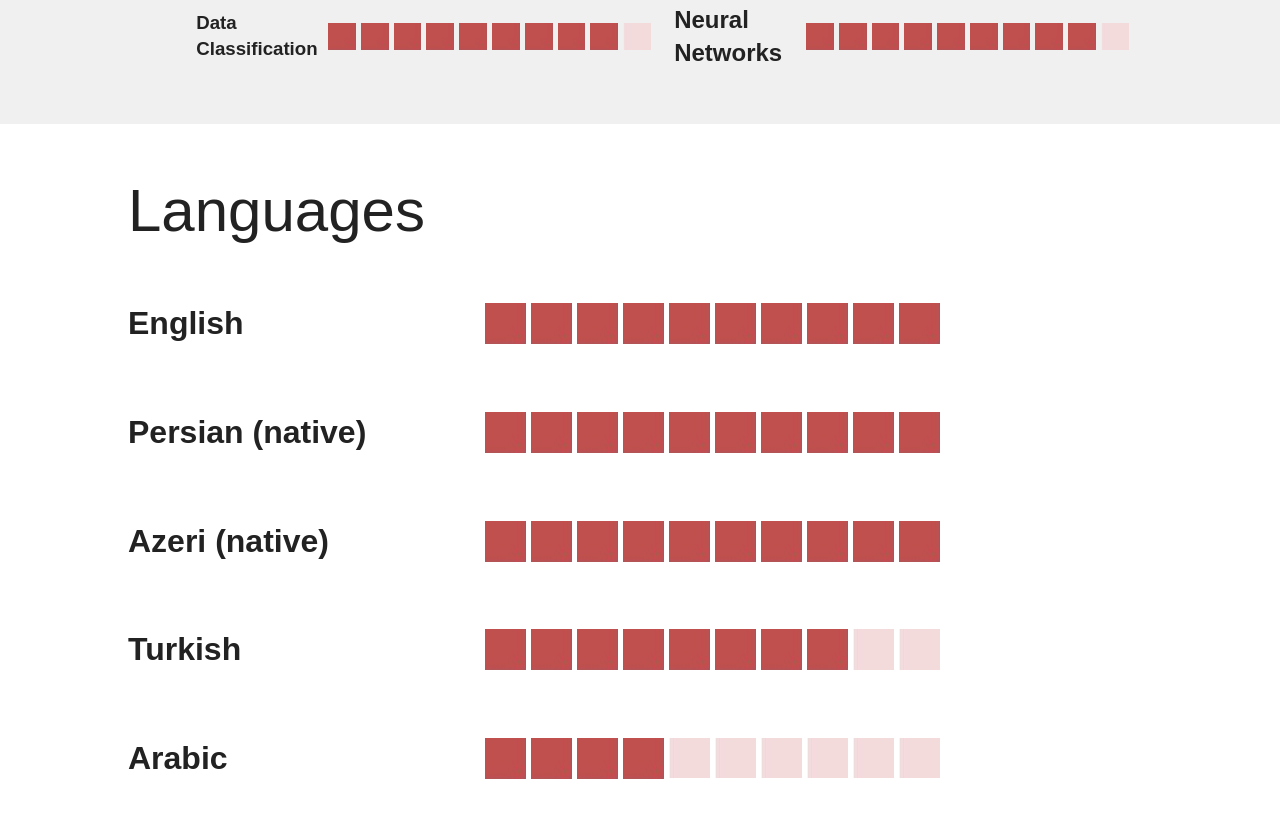
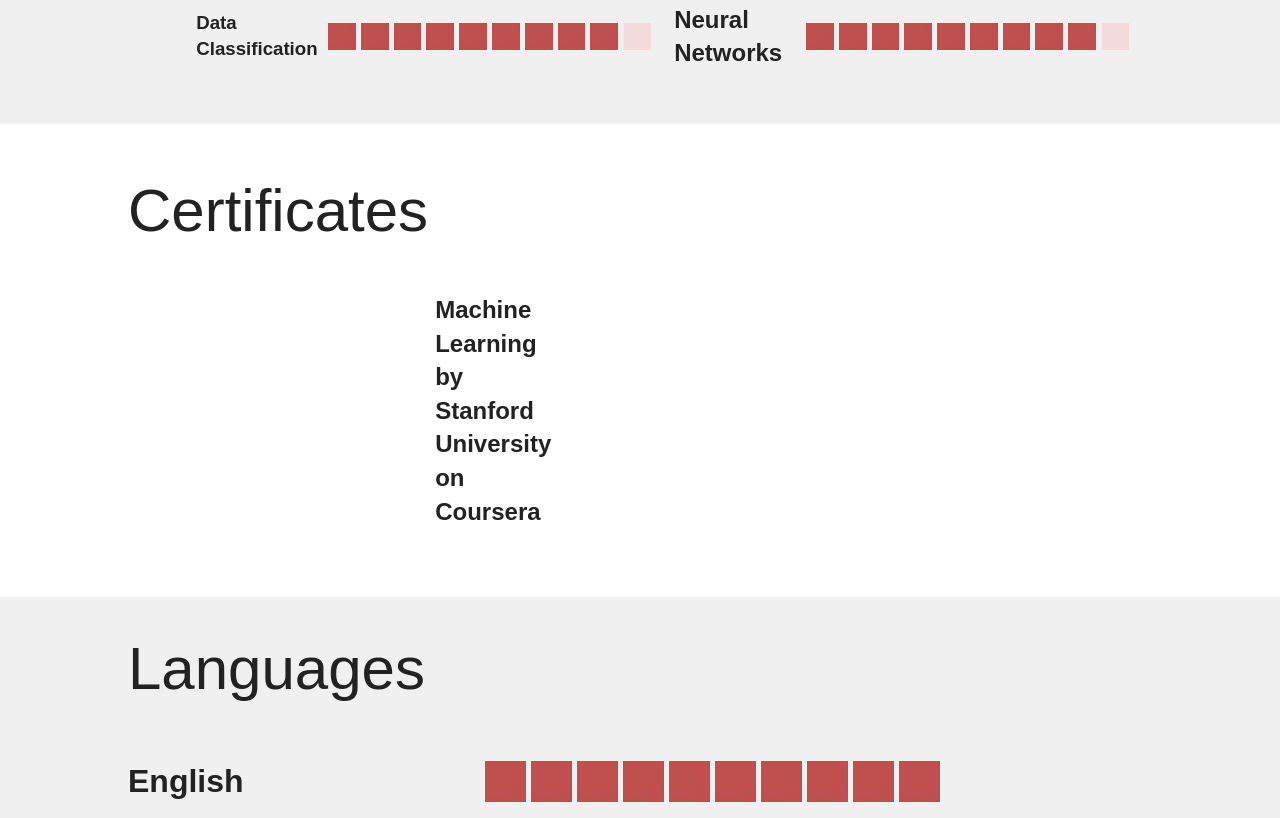
Before and after one commit to farshadnh/farshadnh.github.io, a plain HTML site: page index.html in a window 1280 px wide. Shown: the part 7042-7860 px from the top of the page. Drawn offline with nearby package versions, Linux system fonts and the light colour scheme.

Commit message:
Update index.html

```diff
--- a/index.html
+++ b/index.html
@@ -656,8 +656,22 @@
       </div>
     </div>
 
+	<!-- Certificates -->
+    <div class="part without_bg_color">
+      <div class="part_container">
+        <div class="part_title" id="skills">Certificates</div>
+        <div class="give_info_skill">
+
+		  <div class="div2">
+            <p class="p_software">Machine Learning by Stanford University on Coursera</p>
+          </div>
+
+        </div>
+      </div>
+    </div>
+
     <!-- Language -->
-    <div class="part without_bg_color">
+    <div class="part with_bg_color">
       <div class="part_container">
           <div class="part_title" id="language">Languages</div>
           <div class="give_info_skill">
@@ -701,7 +715,7 @@
   </div>
 
   <!-- Honors -->
-  <div class="part with_bg_color">
+  <div class="part without_bg_color">
       <div class="part_container">
           <div class="part_title" id="honors">Honors and Rewards</div>
           <div class="give_info_skill">
```
